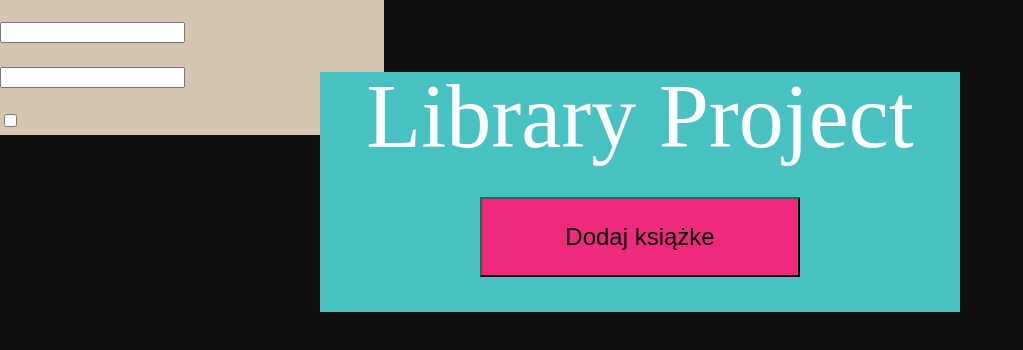
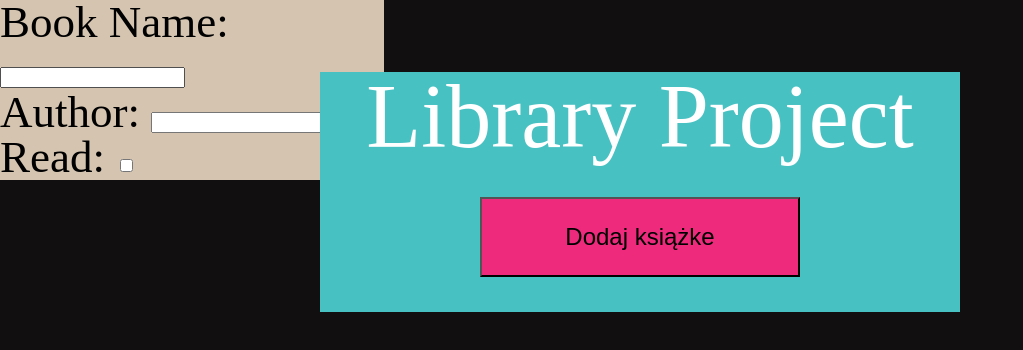
Before and after one commit to Xyves/Library-Project, a plain HTML site: page index.html in a window 1280 px wide. Shown: the whole page, without its empty margins (0-1023 px from the left). Drawn offline with Linux system fonts and the light colour scheme.

Commit message:
Add books container

```diff
--- a/index.html
+++ b/index.html
@@ -9,28 +9,37 @@
   </head>
   <body>
     <div class="container">
+      <div class="menu">
         <div class="content">
           <h1>Library Project</h1>
           <button class="add">Dodaj książke</button>
         </div>
+
         <div class="book-menu">
           <form action="" method="get">
             <div class="book-name">
-            <label for="bookName"></label>
+              <label for="bookName">Book Name:</label>
               <input type="text" name="bookName" id="bookName" />
             </div>
             <div class="author">
               <div class="author">
-              <label for="author"></label>
+                <label for="author">Author:</label>
                 <input type="text" name="author" id="author" />
               </div>
               <div class="book-read">
-              <label for="read"></label>
+                <label for="read">Read:</label>
                 <input type="checkbox" name="read" id="read" />
               </div>
             </div>
           </form>
         </div>
+        <div class="bookList">
+          <div class="Book1 Book"></div>
+
+          <div class="Book1 Book"></div>
+          <div class="Book1 Book"></div>
+        </div>
+      </div>
     </div>
     <script src="script.js"></script>
   </body>
```
Lines whose indentation alone changed are shown as unchanged.
